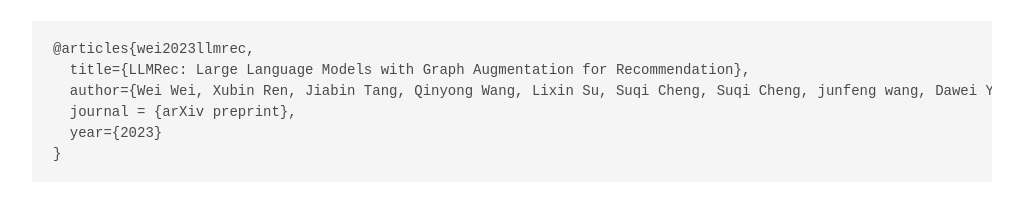
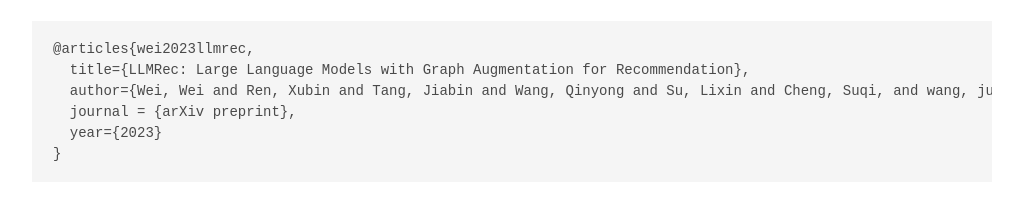
Before and after one commit to LLMRec/LLMRec.github.io, a plain HTML site: page index.html in a window 1280 px wide. Shown: the part 4987-5199 px from the top of the page, without its empty margins (128-1151 px from the left). Drawn offline with nearby package versions, Linux system fonts and the light colour scheme; some icons are missing; a web font is replaced by a local one.

Commit message:
Update index.html

```diff
--- a/index.html
+++ b/index.html
@@ -1778,7 +1778,7 @@
         <h2 class="title">Dataset</h2>
         <pre><code>@articles{wei2023llmrec,
   title={LLMRec: Large Language Models with Graph Augmentation for Recommendation},
-  author={Wei Wei, Xubin Ren, Jiabin Tang, Qinyong Wang, Lixin Su, Suqi Cheng, Suqi Cheng, junfeng wang, Dawei Yin, Chao Huang},
+  author={Wei, Wei and Ren, Xubin and Tang, Jiabin and Wang, Qinyong and Su, Lixin and Cheng, Suqi, and wang, junfeng and Yin, Dawei and Huang, Chao},
   journal = {arXiv preprint},
   year={2023}
 }
```
